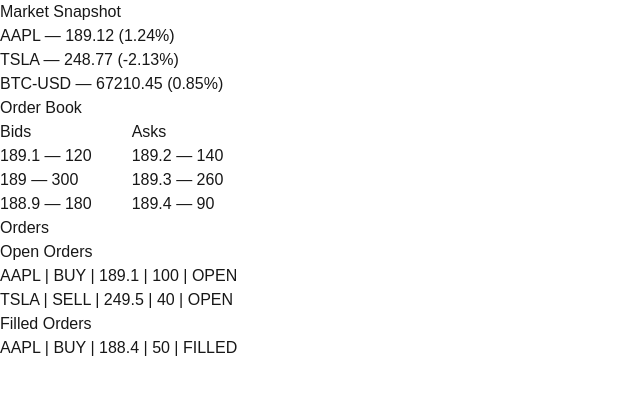
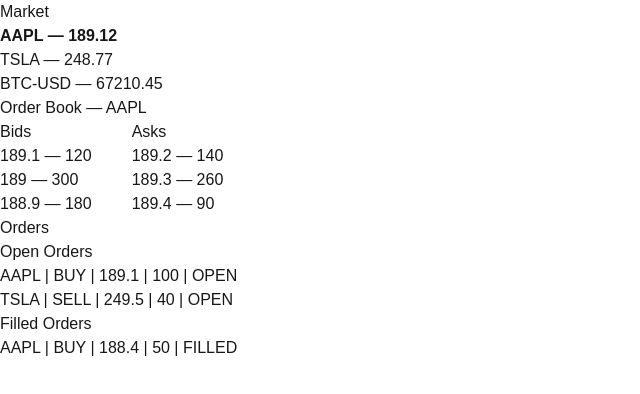
Before and after one commit to 00jackson/velocity-traderv0, a Next.js app: page / in a window 1280 px wide. Shown: the top 394 px of the page, without its empty margins (0-640 px from the left). Built offline with nearby package versions, Linux system fonts and the light colour scheme.

Commit message:
Day 5: global state wiring for selected symbol

```diff
--- a/app/components/orderBook.tsx
+++ b/app/components/orderBook.tsx
@@ -1,9 +1,11 @@
 import { orderBook } from "../data/orderBook"
+import { useMarketStore } from "../store/useMarketStore"
 
 export function OrderBook() {
+    const { selectedSymbol } = useMarketStore()
     return (
         <section>
-      <h2>Order Book</h2>
+            <h2>Order Book — {selectedSymbol}</h2>
 
             <div style={{ display: "flex", gap: "40px" }}>
                 <div>
--- a/app/page.tsx
+++ b/app/page.tsx
@@ -1,20 +1,30 @@
+"use client"
 import { OrderBook } from "./components/orderBook"
 import { OrdersPanel } from "./components/ordersPanel"
 import { marketData } from "./data/market"
+import { useMarketStore } from "./store/useMarketStore"
 
 export default function Home() {
+  const { selectedSymbol, setSelectedSymbol } = useMarketStore()
+
   return (
     <main>
-      <h1>Market Snapshot</h1>
-      <ul>
-        {marketData.map(item => (
-          <li key={item.symbol}>
-            {item.symbol} — {item.price} ({item.change}%)
-          </li>
-        ))}
-      </ul>
-      <OrderBook/>
-      <OrdersPanel/>
+      <h2>Market</h2>
+      {marketData.map(item => (
+        <div
+          key={item.symbol}
+          onClick={() => setSelectedSymbol(item.symbol)}
+          style={{
+            cursor: "pointer",
+            fontWeight:
+              selectedSymbol === item.symbol ? "bold" : "normal",
+          }}
+        >
+          {item.symbol} — {item.price}
+        </div>
+      ))}
+      <OrderBook />
+      <OrdersPanel />
     </main>
   )
 }
--- /dev/null
+++ b/app/store/useMarketStore.ts
@@ -0,0 +1,11 @@
+import { create } from "zustand"
+
+type MarketState = {
+  selectedSymbol: string
+  setSelectedSymbol: (symbol: string) => void
+}
+
+export const useMarketStore = create<MarketState>(set => ({
+  selectedSymbol: "AAPL",
+  setSelectedSymbol: symbol => set({ selectedSymbol: symbol }),
+}))
--- a/package.json
+++ b/package.json
@@ -11,7 +11,8 @@
   "dependencies": {
     "next": "16.0.10",
     "react": "19.2.1",
-    "react-dom": "19.2.1"
+    "react-dom": "19.2.1",
+    "zustand": "^5.0.9"
   },
   "devDependencies": {
     "@tailwindcss/postcss": "^4",
```
Also changed, not shown: 1 other file (tests, documents, lock files or other folders). Lines whose indentation alone changed are shown as unchanged.
